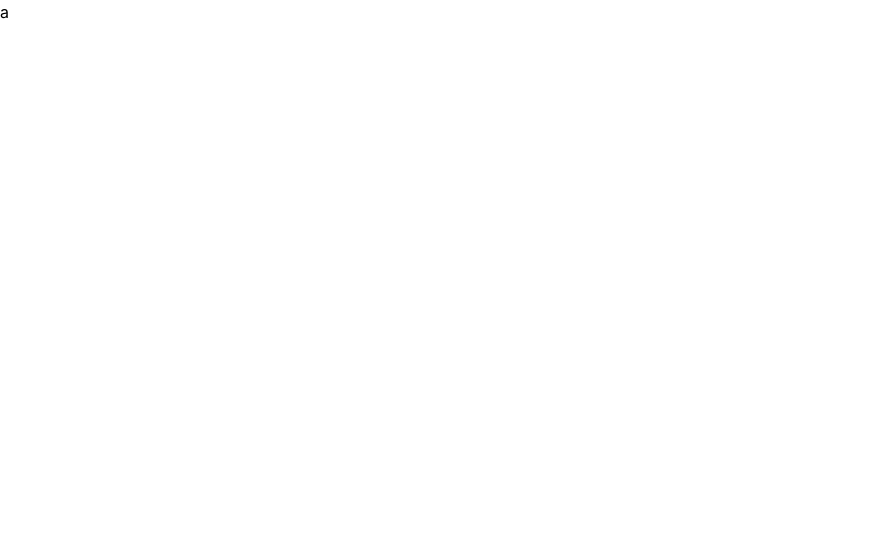
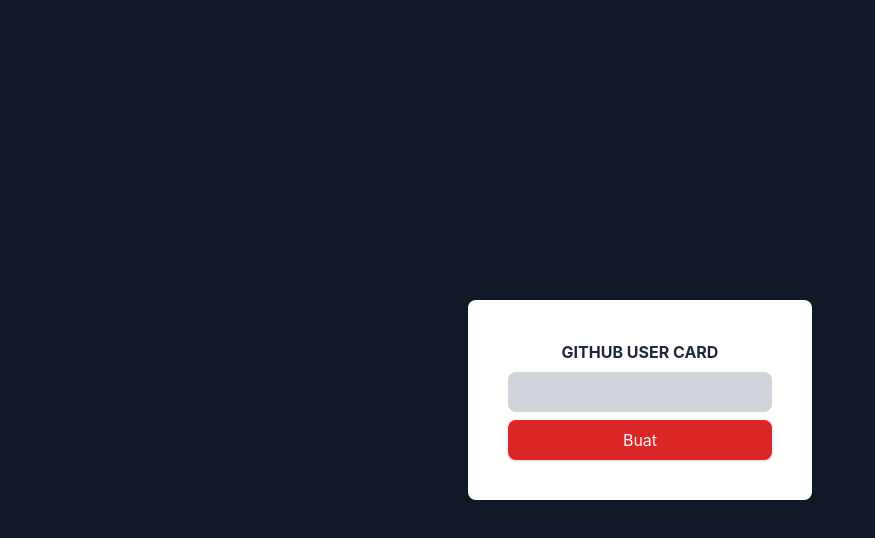
Before and after one commit to rahmatagungj/github-user-card, a React (Create React App) app: page / in a window 1280 px wide. Shown: the top 538 px of the page, without its empty margins (0-875 px from the left). Built offline with nearby package versions, Linux system fonts and the light colour scheme.

Commit message:
add context

```diff
--- a/package.json
+++ b/package.json
@@ -43,6 +43,7 @@
     ]
   },
   "devDependencies": {
+    "@types/react-router-dom": "^5.1.8",
     "autoprefixer": "^9.8.6",
     "postcss": "^7.0.36",
     "tailwindcss": "npm:@tailwindcss/postcss7-compat@^2.2.7"
--- a/src/App.tsx
+++ b/src/App.tsx
@@ -1,8 +1,19 @@
+import React from "react";
+import { BrowserRouter as Router, Route, Switch } from "react-router-dom";
+import Home from "./pages/Home";
+import UserProvider from "./contexts/userContext";
+import UserDetails from "./pages/UserDetails";
+
 function App() {
   return (
-    <div className="App">
-      <header className="App-header">a</header>
-    </div>
+    <UserProvider>
+      <Router>
+        <Switch>
+          <Route path="/" component={Home} exact />
+          <Route path="/:username" component={UserDetails} />
+        </Switch>
+      </Router>
+    </UserProvider>
   );
 }
 
--- /dev/null
+++ b/src/contexts/userContext.tsx
@@ -0,0 +1,58 @@
+import React from "react";
+
+interface IUserData {
+  login: string;
+  id: number;
+  node_id: string;
+  avatar_url: string;
+  gravatar_id: string;
+  url: string;
+  html_url: string;
+  followers_url: string;
+  following_url: string;
+  gists_url: string;
+  starred_url: string;
+  subscriptions_url: string;
+  organizations_url: string;
+  repos_url: string;
+  events_url: string;
+  received_events_url: string;
+  type: string;
+  site_admin: boolean;
+  name: string;
+  company?: any;
+  blog: string;
+  location: string;
+  email?: any;
+  hireable: boolean;
+  bio: string;
+  twitter_username: string;
+  public_repos: number;
+  public_gists: number;
+  followers: number;
+  following: number;
+  created_at: string;
+  updated_at: string;
+}
+
+type UserContextProps = {
+  userData: IUserData[];
+  setUserData: (userData: IUserData[]) => void;
+};
+
+export const UserContext = React.createContext<UserContextProps>({
+  userData: [],
+  setUserData: () => {},
+});
+
+const UserProvider: React.FC = ({ children }) => {
+  const [userData, setUserData] = React.useState<IUserData[]>([]);
+
+  return (
+    <UserContext.Provider value={{ userData, setUserData }}>
+      {children}
+    </UserContext.Provider>
+  );
+};
+
+export default UserProvider;
--- a/src/index.css
+++ b/src/index.css
@@ -13,6 +13,7 @@
     sans-serif;
   -webkit-font-smoothing: antialiased;
   -moz-osx-font-smoothing: grayscale;
+  background-color: #111827;
 }
 
 code {
--- /dev/null
+++ b/src/pages/Home.tsx
@@ -0,0 +1,51 @@
+import React from "react";
+import "../contexts/userContext";
+import { UserContext } from "../contexts/userContext";
+import { useHistory } from "react-router-dom";
+
+const Home = () => {
+  const [isLoading, setIsLoading] = React.useState<boolean>(false);
+  const username = React.useRef<HTMLInputElement | null>(null);
+  const { setUserData } = React.useContext(UserContext);
+  const history = useHistory();
+
+  const handleGetUser = async () => {
+    setIsLoading(true);
+    const toBeFind = username.current?.value;
+    const user = await fetch(`https://api.github.com/users/${toBeFind}`, {
+      method: "GET",
+    });
+    const dataJson = await user.json();
+    setUserData(dataJson);
+    setIsLoading(false);
+    history.push(`/${username.current?.value}`);
+  };
+
+  return (
+    <div className="max-w-3xl px-4 mx-auto sm:px-6 xl:max-w-5xl xl:px-0 flex flex-col h-screen">
+      <div className="m-auto">
+        <div className="bg-white rounded-lg p-10 justify-center items-center flex flex-col">
+          <h1 className="text-gray-800 font-bold uppercase mb-2">
+            Github User Card
+          </h1>
+          <input
+            type="text"
+            name="username"
+            id="username"
+            className="bg-gray-300 rounded-lg p-2 border-0 focus:border-0 mb-2"
+            ref={username}
+          />
+          <button
+            onClick={() => handleGetUser()}
+            disabled={isLoading}
+            className="bg-red-600 shadow rounded-lg p-2 text-gray-100 w-full hover:shadow-2xl hover:bg-red-500"
+          >
+            Buat
+          </button>
+        </div>
+      </div>
+    </div>
+  );
+};
+
+export default Home;
--- /dev/null
+++ b/src/pages/UserDetails.tsx
@@ -0,0 +1,9 @@
+import React from "react";
+import { UserContext } from "../contexts/userContext";
+
+const UserDetails = () => {
+  const { userData } = React.useContext(UserContext);
+  return <div>{JSON.stringify(userData)}</div>;
+};
+
+export default UserDetails;
```
Also changed, not shown: 1 other file (tests, documents, lock files or other folders).
